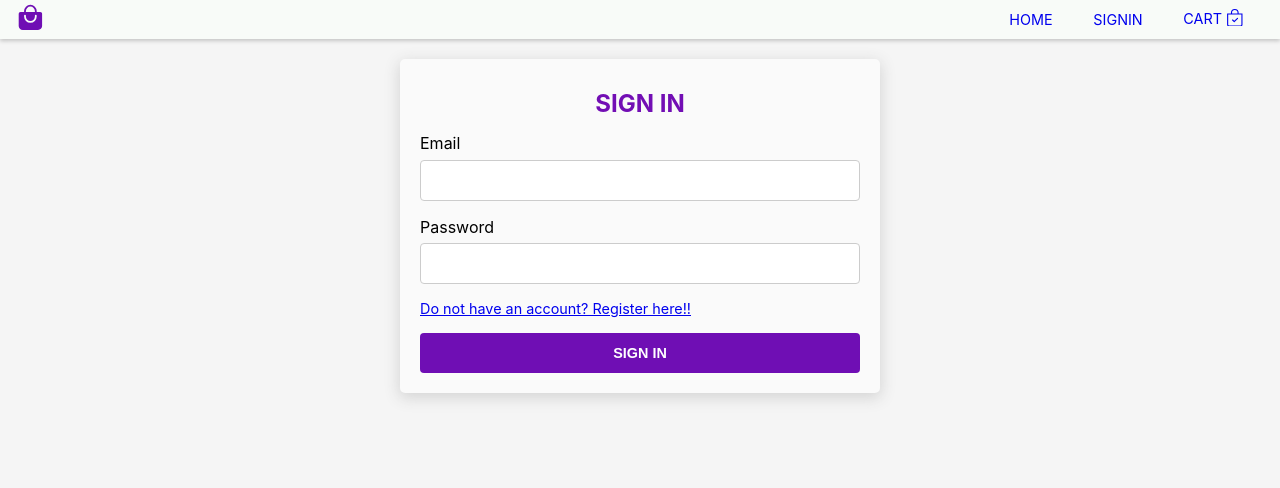
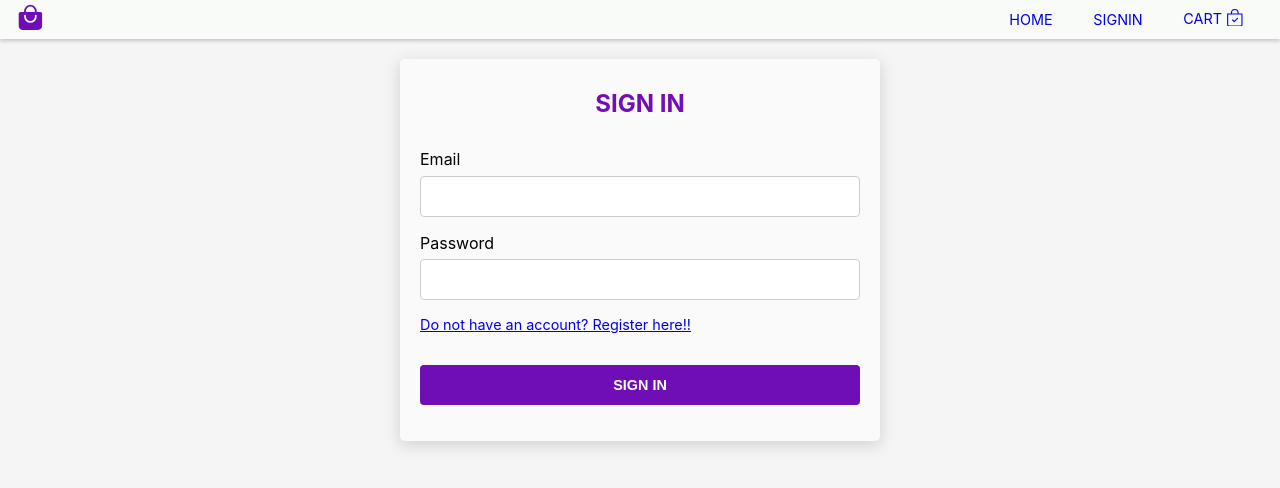
Before and after one commit to Karthik-Nayak98/e-commerce-app, a React (Create React App) app: page /signin in a window 1280 px wide. Shown: the top 488 px of the page. Built offline with nearby package versions, Linux system fonts and the light colour scheme.

Commit message:
feat: add error message on signup and signin pages on failure

```diff
--- a/src/firebase/firebase-auth.js
+++ b/src/firebase/firebase-auth.js
@@ -2,22 +2,25 @@ import {
   createUserWithEmailAndPassword,
   signInWithEmailAndPassword,
   signOut,
-  updateProfile,
 } from 'firebase/auth';
 import { auth } from './firebase.utils';
 
 export const createUser = (name, email, password) => {
-  createUserWithEmailAndPassword(auth, email, password)
-    .then((userCredential) => {
-      // const user = userCredential.user;
-      // console.log('create user', user);
-      return updateProfile(auth.currentUser, { displayName: name });
-    })
-    .then(() => {})
-    .catch((error) => {
-      console.log(error);
-    });
-};
+  return createUserWithEmailAndPassword(auth, email, password)
+}
+
+// export const createUser = (name, email, password) => {
+//   createUserWithEmailAndPassword(auth, email, password)
+//     .then((userCredential) => {
+//       // const user = userCredential.user;
+//       // console.log('create user', user);
+//       return updateProfile(auth.currentUser, { displayName: name });
+//     })
+//     .then(() => {})
+//     .catch((error) => {
+//       console.log(error);
+//     });
+// };
 
 export const signInWithEmail = (email, password) => {
   return signInWithEmailAndPassword(auth, email, password);
--- a/src/pages/signin/signin.styles.css
+++ b/src/pages/signin/signin.styles.css
@@ -7,6 +7,13 @@
   padding: 20px;
   box-shadow: 0px 4px 15px 1px rgb(212, 212, 212);
   background-color: rgb(250, 250, 250);
+}
+
+.error {
+  font-size: 0.9rem;
+  text-align: left;
+  padding: 0.5rem 0;
+  color: #e61a1a;
 }
 
 .signin-form {
@@ -24,4 +31,5 @@ form .signup {
 .button__container {
   display: flex;
   justify-content: space-between;
+  padding: 1rem 0;
 }
--- a/src/pages/signin/signinpage.jsx
+++ b/src/pages/signin/signinpage.jsx
@@ -1,4 +1,4 @@
-import React, { useState } from 'react';
+import React, { useState,useEffect } from 'react';
 import { Link, useLocation, useNavigate } from 'react-router-dom';
 
 import Header from '../../components/header/header.component';
@@ -18,6 +18,8 @@ const initialState = {
 
 const SignIn = () => {
   const [form, setForm] = useState(initialState);
+  const [error, setError] = useState('')
+
   const navigate = useNavigate();
   const { state } = useLocation();
   const path = state ? state.path : null;
@@ -27,6 +29,7 @@ const SignIn = () => {
     const inputValue = event.target.value;
 
     setForm({ ...form, [key]: inputValue });
+    setError('')
   }
 
   const handleSubmit = async (event) => {
@@ -35,13 +38,14 @@ const SignIn = () => {
       await signInWithEmail(form.email, form.password);
       navigate(path || '/');
     } catch (err) {
-      console.log(err);
+      setError(err.message.split(':')[1])
     }
   };
 
   return (
     <div className='form__container'>
       <Header header='SIGN IN' />
+      <p className='error'>{error}</p>
       <form className='signin-form' onSubmit={handleSubmit}>
         <InputContainer className='input__container'>
           <FormLabel htmlFor='email' title='Email' />
--- a/src/pages/signup/signuppage.jsx
+++ b/src/pages/signup/signuppage.jsx
@@ -8,14 +8,19 @@ import FormInput from '../../components/form-input/form-input.component';
 import InputContainer from '../../components/input-container/input-container';
 
 import { createUser } from '../../firebase/firebase-auth';
+import { updateProfile } from 'firebase/auth';
+import { auth } from '../../firebase/firebase.utils'
 
 const initialState = {
   name: '',
   email: '',
   password: '',
 };
+
 function SignUp() {
   const [form, setForm] = useState(initialState);
+  const [error, setError] = useState('');
+
   const navigate = useNavigate();
   const { state } = useLocation();
   const path = state ? state.path : null;
@@ -25,18 +30,26 @@ function SignUp() {
     const inputValue = event.target.value;
 
     setForm({ ...form, [key]: inputValue });
+    setError('')
   }
 
-  function handleSubmit(event) {
+  const handleSubmit = async (event) => {
     event.preventDefault();
-    createUser(form.name, form.email, form.password);
-    navigate(path || '/', { replace: true });
-    setForm(initialState);
+    try {
+      await createUser(form.name, form.email, form.password);
+      await updateProfile(auth.currentUser, { displayName: form.name });
+      navigate(path || '/', { replace: true });
+      setForm(initialState);
+    }
+    catch(err){
+      setError(err.message.split(':')[1])
+    }
   }
 
   return (
     <div className='form__container'>
       <Header header='SIGN UP' />
+      <p className='error'>{error}</p>
       <form onSubmit={handleSubmit}>
         <InputContainer className='input__container'>
           <FormLabel htmlFor='text' title='Name' />
@@ -74,7 +87,7 @@ function SignUp() {
         <div className='button__container'>
           <Button
             type='submit'
-            handleClick={handleSubmit}
+            // handleClick={handleSubmit}
             title='Sign up'
             classname='btn-signup'
           />
```
Also changed, not shown: src/assets/shopeasy.png (deleted), src/assets/shoppy.png (deleted).
